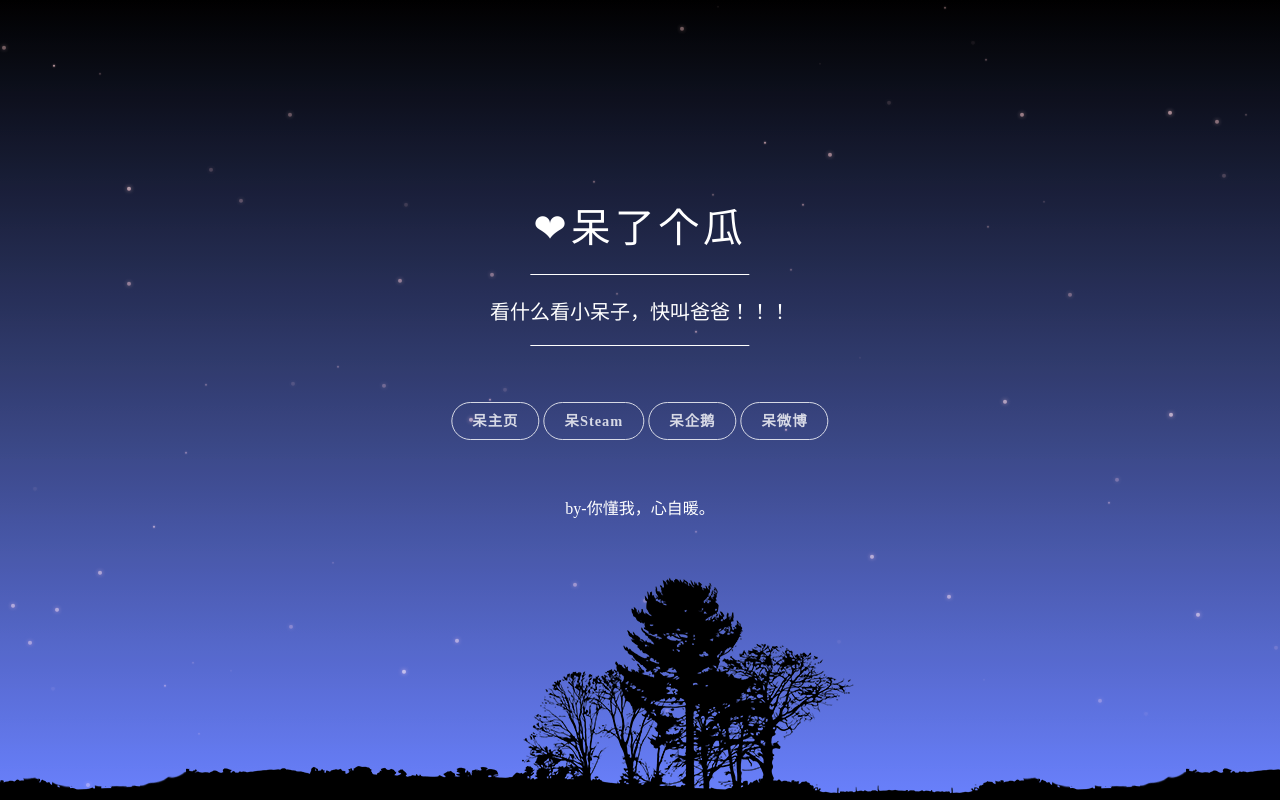
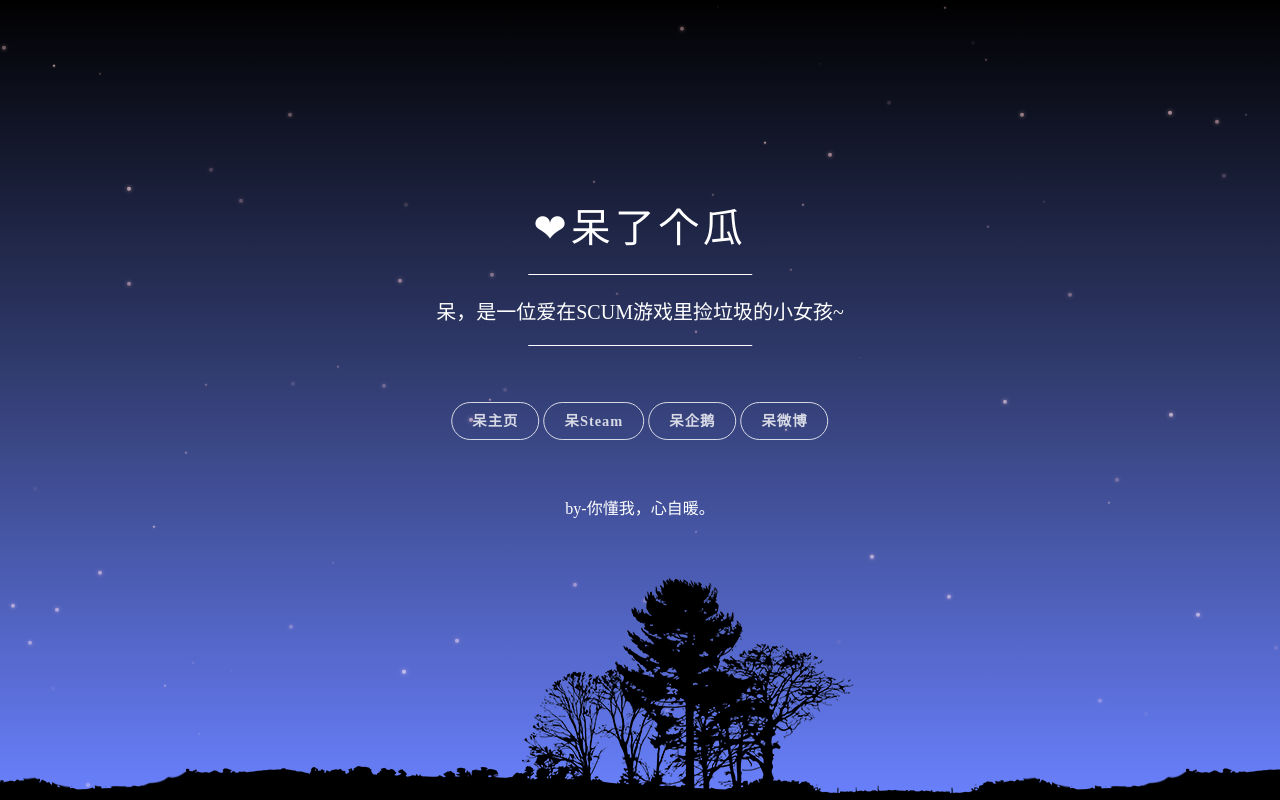
Before and after one commit to GuoKeFps/Dai, a plain HTML site: page index.html in a window 1280 px wide. Drawn offline with Linux system fonts and the light colour scheme.

Commit message:
Update index.html

```diff
--- a/index.html
+++ b/index.html
@@ -18,7 +18,7 @@
     <div class="content">
         <div class="title">❤呆了个瓜</div>
         <hr class="hr" />
-        <div class="discription">看什么看小呆子，快叫爸爸！！！</div>
+        <div class="discription">呆，是一位爱在SCUM游戏里捡垃圾的小女孩~</div>
         <hr class="hr">
         <nav class="cover-navigation cover-navigation--primary">
             <ul class="navigation">
```
